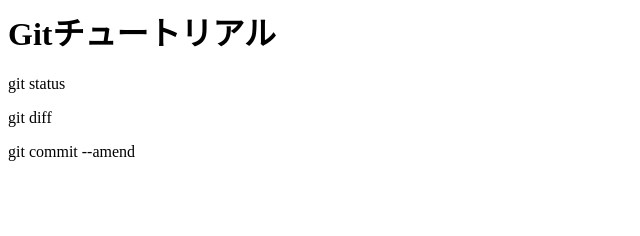
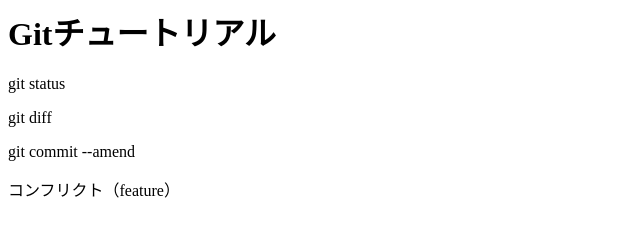
Before and after one commit to TeraGitter/git_tutorial, a plain HTML site: page git_tutorial/index.html in a window 1280 px wide. Shown: the whole page, without its empty margins (0-640 px from the left). Drawn offline with Linux system fonts and the light colour scheme.

Commit message:
'コンフリクト'を追記

```diff
--- a/git_tutorial/index.html
+++ b/git_tutorial/index.html
@@ -2,3 +2,4 @@
 <p>git status</p>
 <p>git diff</p>
 <p>git commit --amend</p>
+<p>コンフリクト（feature）</p>
```
